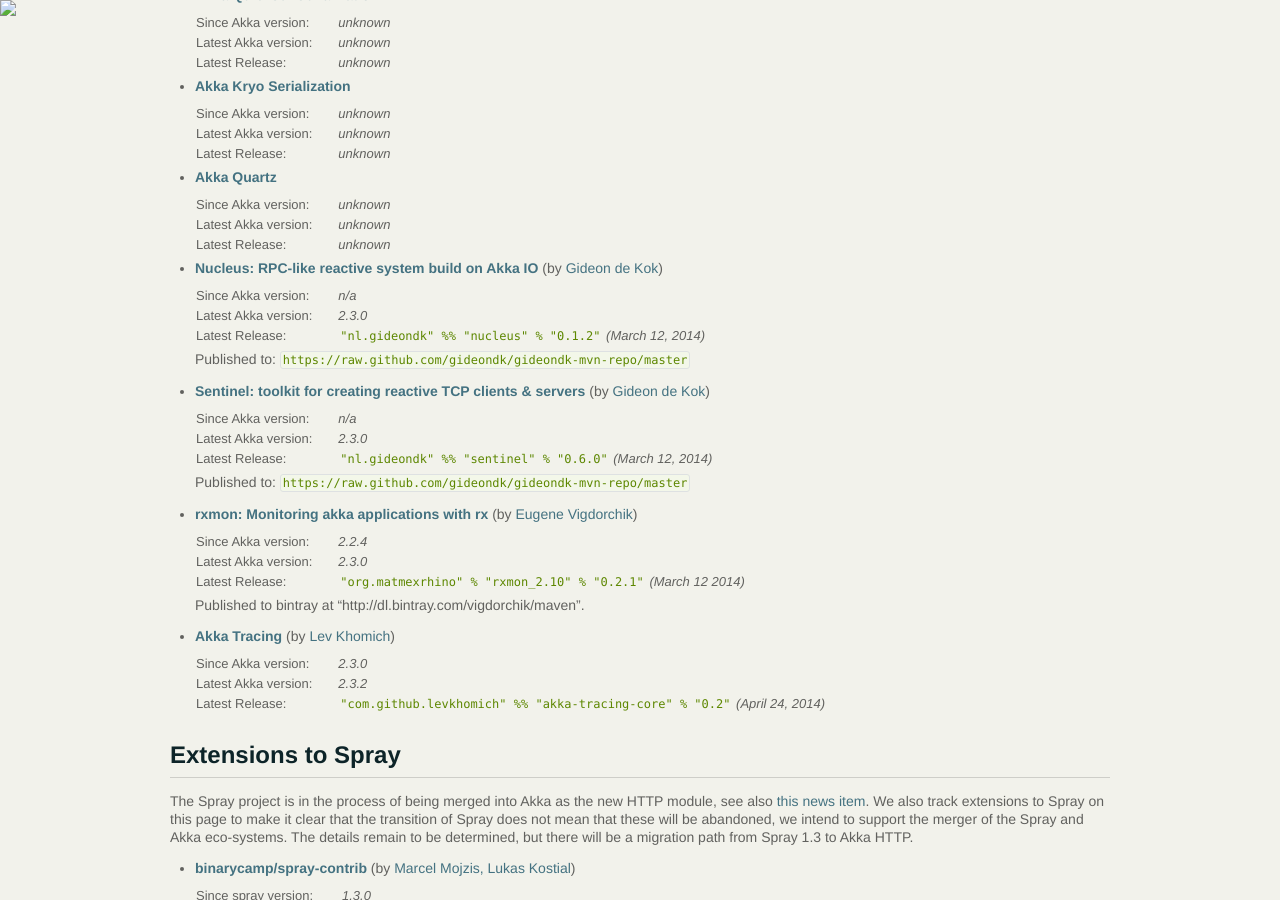
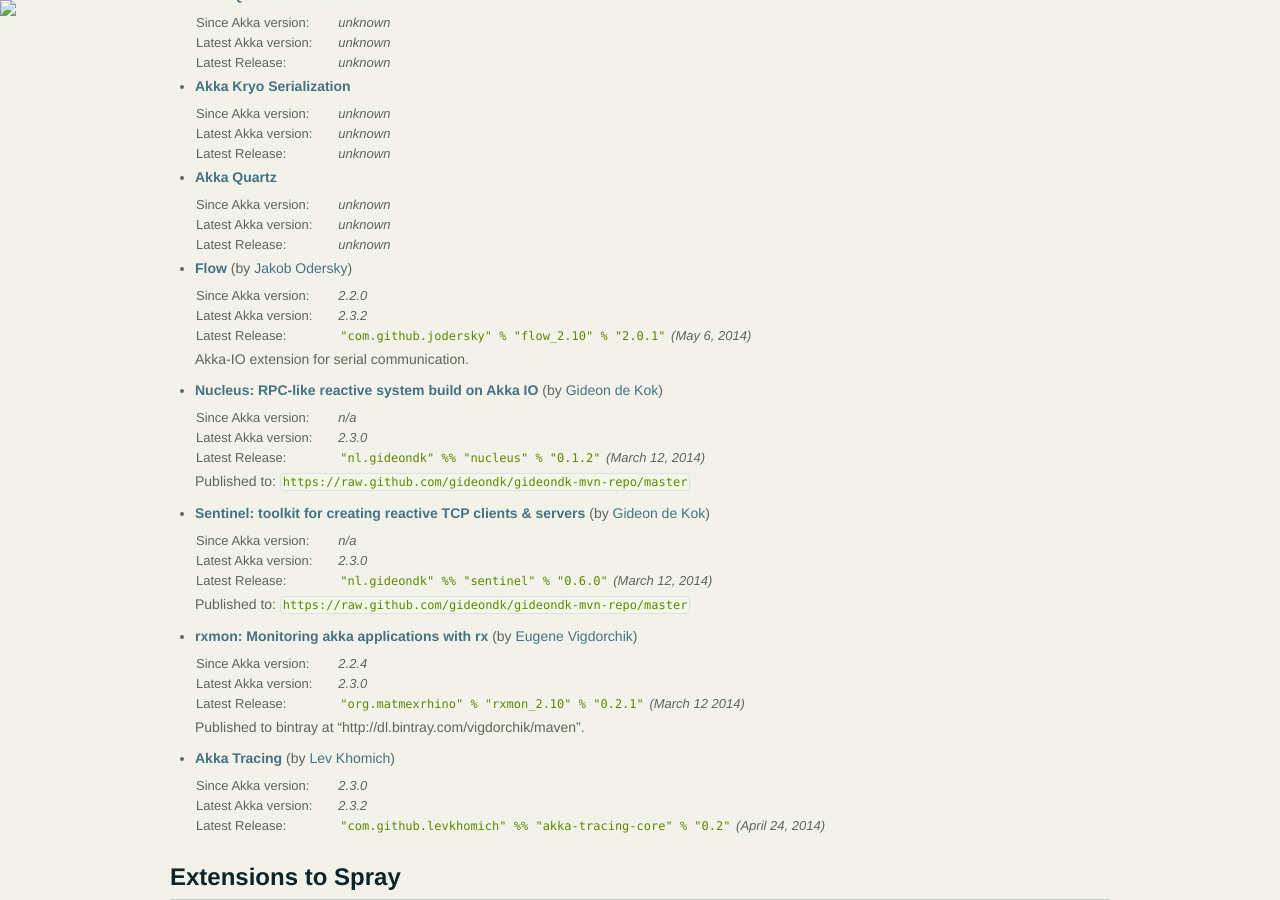
Before and after one commit to raboof/akka.github.com, a Jekyll site: the page built from community/index.md, in a window 1280 px wide and 900 px high, scrolled down 1053 px. Built offline with Jekyll 4.4.1, drawn with Linux system fonts in a browser that asks for light colours.

Commit message:
Add flow (a serial library) to extensions.
* See the project at https://github.com/jodersky/flow
* And the announcement at https://groups.google.com/forum/#!topic/akka-dev/iQ8iX96si60

```diff
--- a/community/index.md
+++ b/community/index.md
@@ -103,6 +103,17 @@
   <tr><td>Latest Akka version:</td><td>unknown</td></tr>
   <tr><td>Latest Release:</td><td>unknown</td></tr>
   </table>
+
+
+* **[Flow](https://github.com/jodersky/flow)** (by [Jakob Odersky](https://github.com/jodersky))
+
+  <table class="stats">
+  <tr><td>Since Akka version:</td><td>2.2.0</td></tr>
+  <tr><td>Latest Akka version:</td><td>2.3.2</td></tr>
+  <tr><td>Latest Release:</td><td><code>"com.github.jodersky" % "flow_2.10" % "2.0.1"</code> (May 6, 2014)</td></tr>
+  </table>
+
+  Akka-IO extension for serial communication.
 
 * **[Nucleus: RPC-like reactive system build on Akka IO](https://github.com/gideondk/nucleus)** (by [Gideon de Kok](https://github.com/gideondk))
 
```
